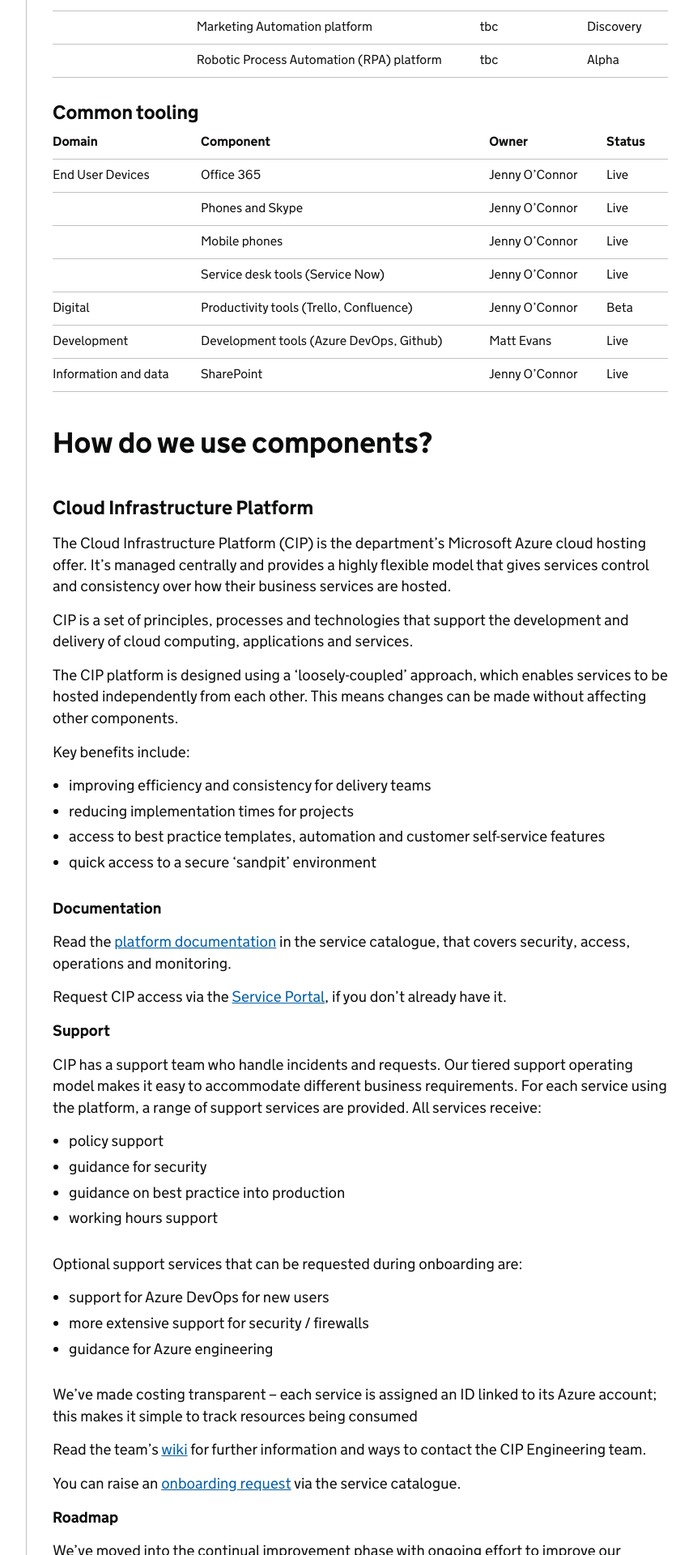
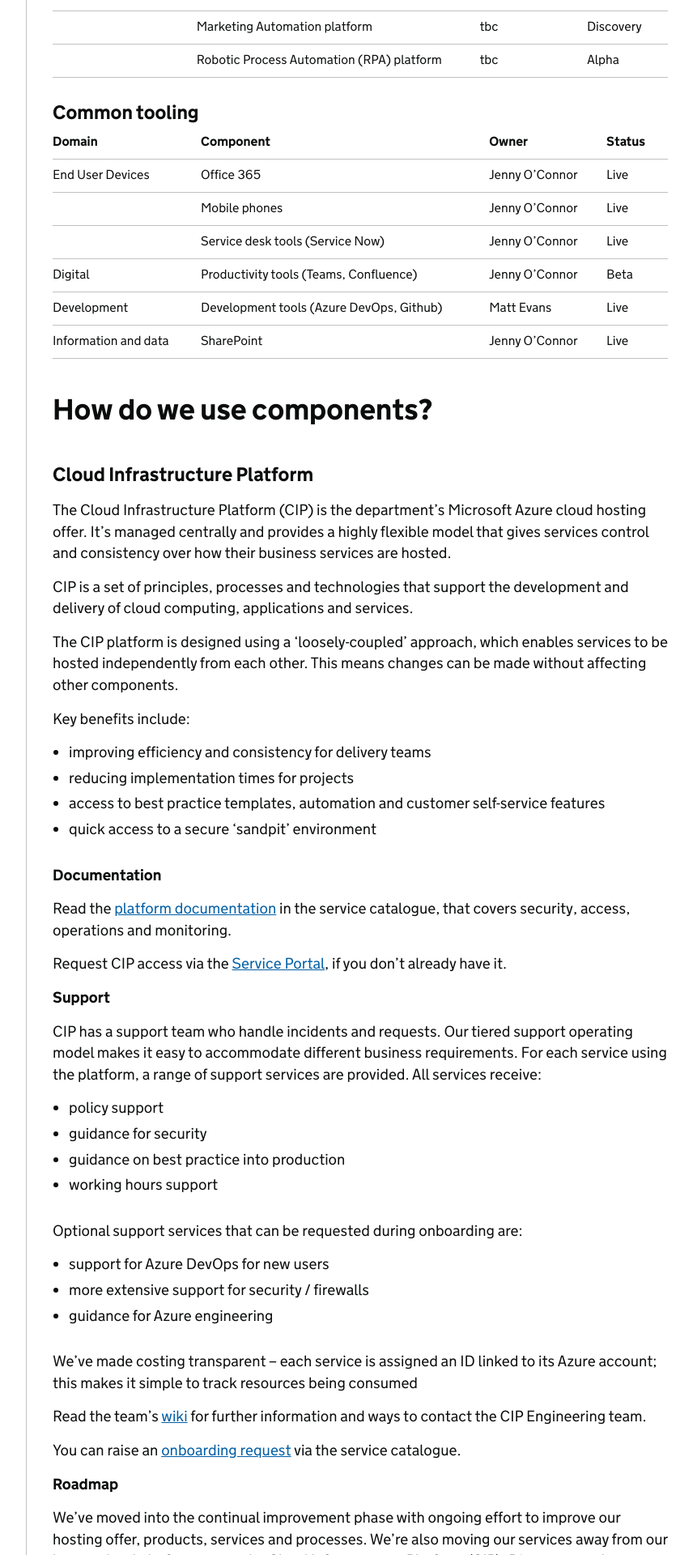
Before and after one commit to DFE-Digital/architecture, a Jekyll site: the page built from common-components/index.md, in a window 1280 px wide. Shown: the part 1850-3770 px from the top of the page at 81% size, without its empty margins (298-1154 px from the left). Built offline with Jekyll 4.4.1, drawn with Linux system fonts in a browser that asks for light colours; our own code applies the rules of GitHub Pages for plain Markdown files; some of the changed text lies outside the part shown.

Commit message:
Update productivity tools

```diff
--- a/common-components/index.md
+++ b/common-components/index.md
@@ -56,10 +56,9 @@ Applications | [Content Management Systems ](#cms) | Erhan Tahir | Beta
 Domain | Component | Owner | Status
 - | - | - | -
 End User Devices | Office 365 | Jenny O'Connor | Live
-| Phones and Skype | Jenny O'Connor | Live
 | Mobile phones | Jenny O'Connor | Live
 | Service desk tools (Service Now) | Jenny O'Connor | Live
-Digital | Productivity tools (Trello, Confluence) | Jenny O'Connor | Beta
+Digital | Productivity tools (Teams, Confluence) | Jenny O'Connor | Beta
 Development | Development tools (Azure DevOps, Github) | Matt Evans | Live
 Information and data | SharePoint | Jenny O'Connor | Live
 
```
